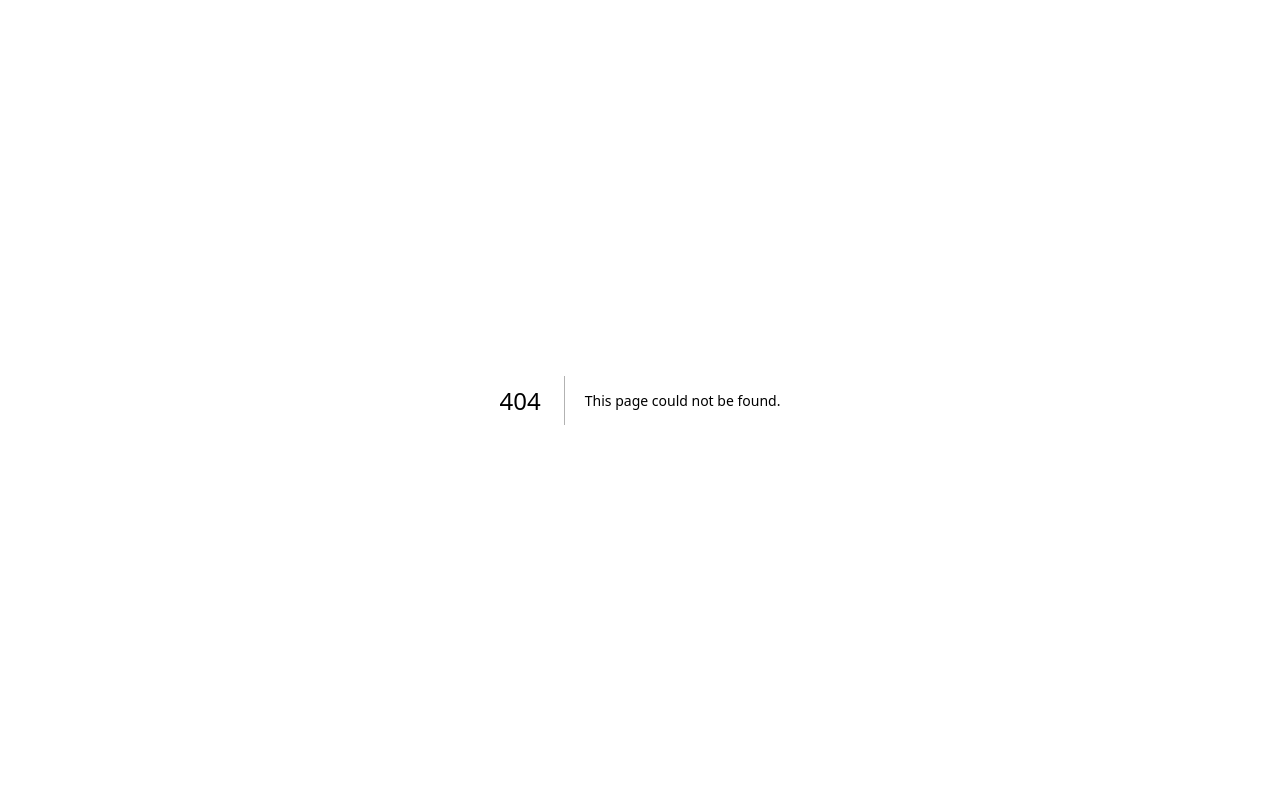
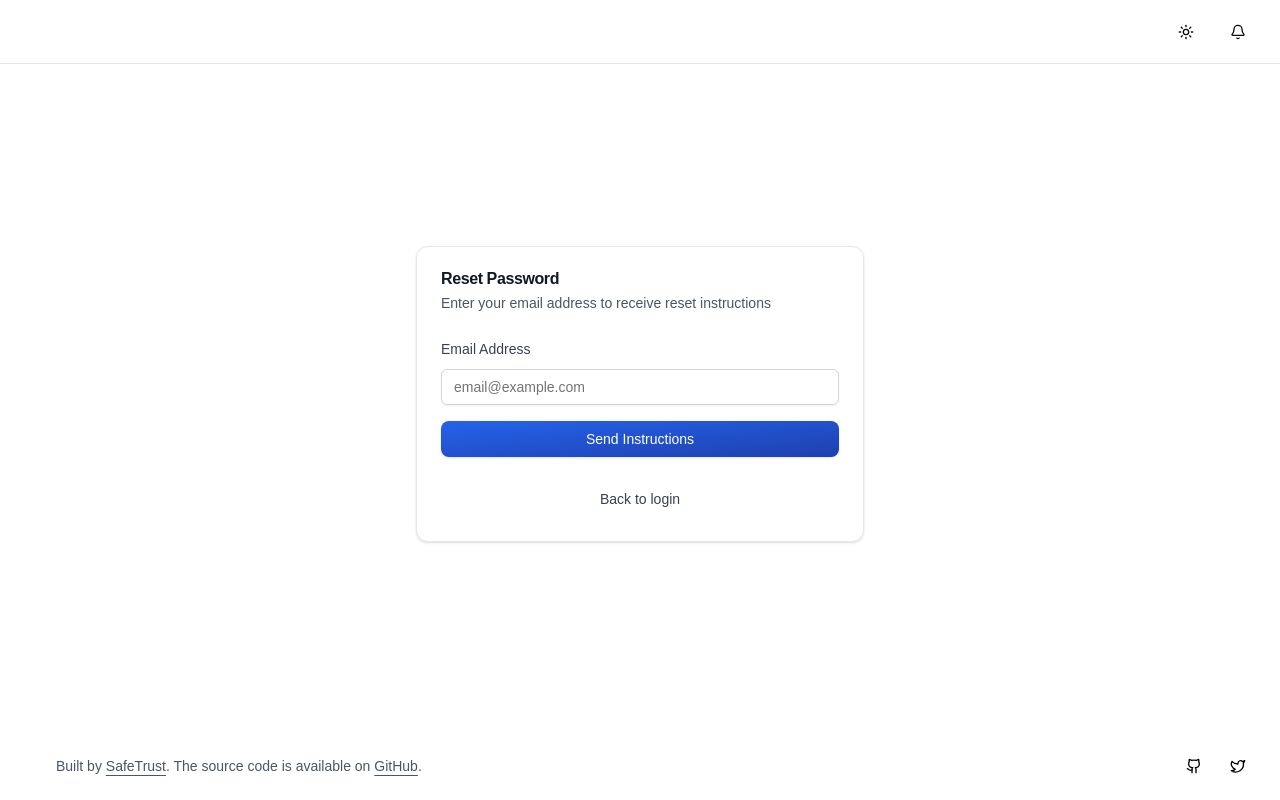
Before and after one commit to safetrustcr/dApp-SafeTrust, a Next.js app: page /auth/forgot-password in a window 1280 px wide. Before the commit this address had no page. Built offline with nearby package versions, Linux system fonts and the light colour scheme.

Commit message:
feat: update page

```diff
--- /dev/null
+++ b/src/app/auth/forgot-password/page.tsx
@@ -0,0 +1,21 @@
+"use client";
+
+import { DashboardHeader } from "@/layouts/Header";
+import { DashboardFooter } from "@/layouts/Footer";
+import { ForgotPassword } from "@/components/auth/forgot-password";
+
+export default function ForgotPasswordPage() {
+  const handleBackToLogin = () => {
+    console.log("Returning to login");
+  };
+
+  return (
+    <div className="flex flex-col min-h-screen">
+      <DashboardHeader />
+      <main className="flex-1 p-8 pt-6 space-y-4 flex items-center justify-center">
+        <ForgotPassword onBackToLogin={handleBackToLogin} />
+      </main>
+      <DashboardFooter />
+    </div>
+  );
+}
```
